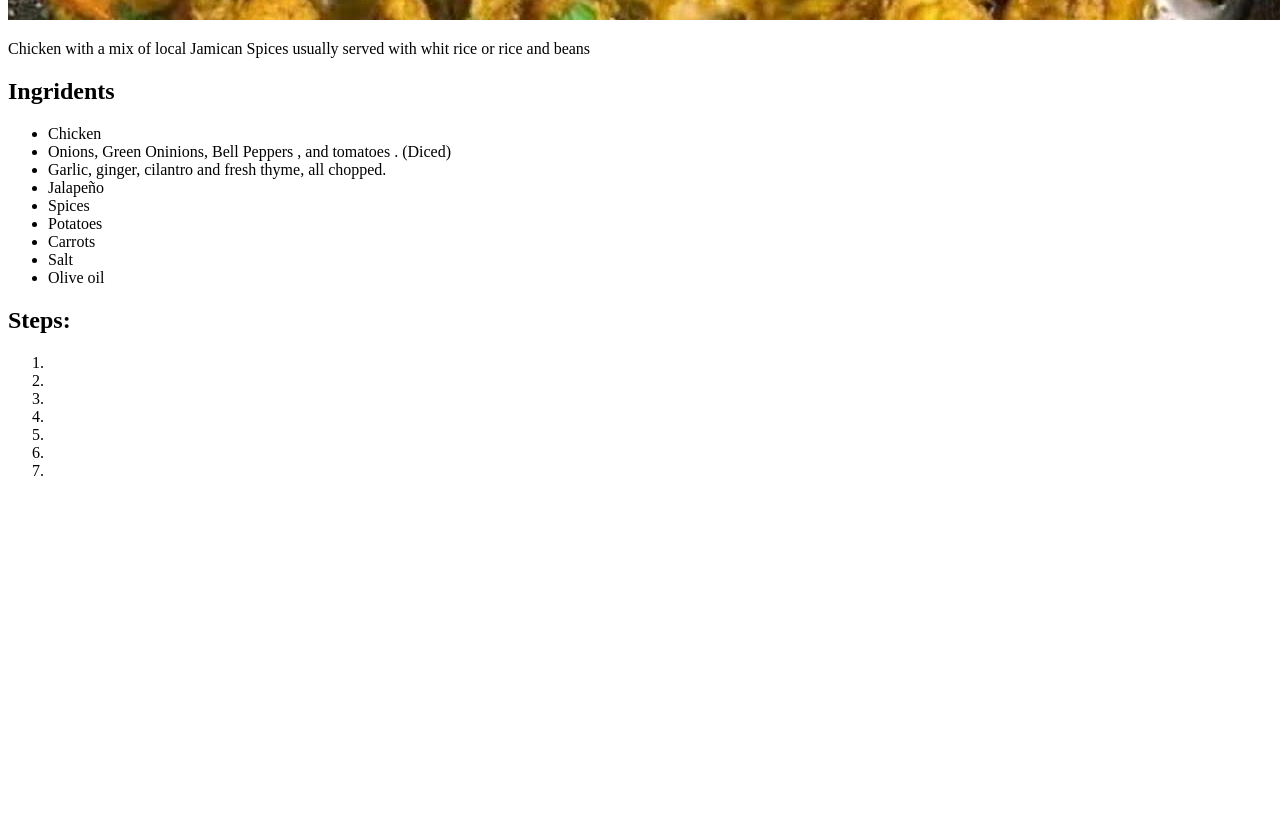
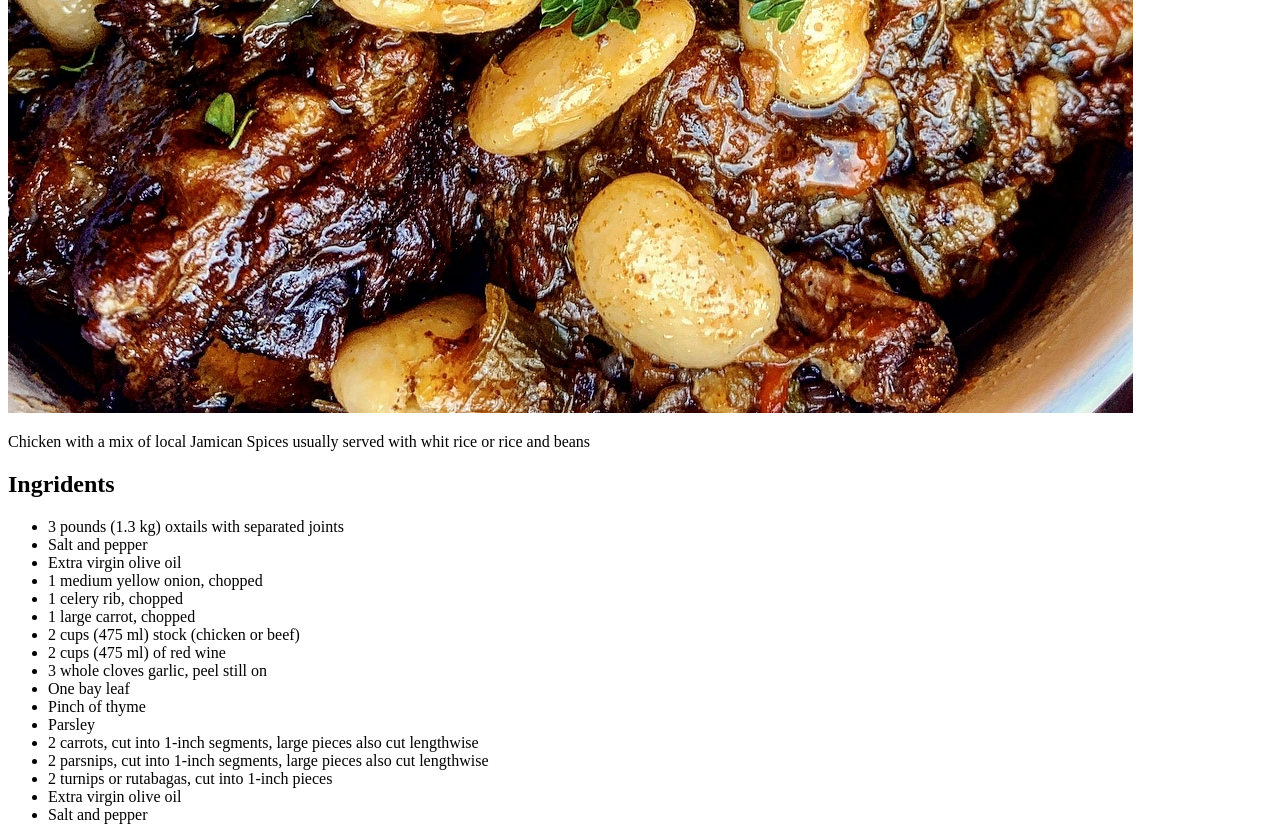
Before and after one commit to Hubiscus/Recipe_page_projects, a plain HTML site: page pages/Oxtail.html in a window 1280 px wide. Shown: the part 780-1606 px from the top of the page. Before the commit the page ends 1276 px from the top, so only its background shows below. Drawn offline with Linux system fonts and the light colour scheme.

Commit message:
Add unique content pertaining to each recipe and further flesh the pages out

```diff
--- a/pages/Oxtail.html
+++ b/pages/Oxtail.html
@@ -3,35 +3,44 @@
 <html lang="en">
     <head>
         <meta charset="utf-8">
-        <title>Curry Chicken Recipe from home</title>
+        <title>Oxtail Recipe from home</title>
     </head>
 
 
     <body>
-    <h1>Curry Chicken Recipe</h1>
-    <img src="/images/unnamed.jpg">
+    <h1>Oxtail Recipe</h1>
+    <img src="/images/oxtail.jpg">
     <p>Chicken with a mix of local Jamican Spices usually served with whit rice or rice and beans</p>
     <h2>Ingridents</h2>
     <ul>
-        <li>Chicken</li>
-        <li>Onions, Green Oninions, Bell Peppers , and tomatoes . (Diced)</li>
-        <li>Garlic, ginger, cilantro and fresh thyme, all chopped. </li>
-        <li>Jalapeño</li>
-        <li>Spices</li>
-        <li>Potatoes</li>
-        <li>Carrots</li>
-        <li>Salt</li>
-        <li>Olive oil</li>
+        <li>3 pounds (1.3 kg) oxtails with separated joints</li>
+        <li>Salt and pepper</li>
+        <li>Extra virgin olive oil</li>
+        <li>1 medium yellow onion, chopped</li>
+        <li>1 celery rib, chopped</li>
+        <li>1 large carrot, chopped</li>
+        <li>2 cups (475 ml) stock (chicken or beef)</li>
+        <li>2 cups (475 ml) of red wine</li>
+        <li>3 whole cloves garlic, peel still on</li>
+        <li>One bay leaf</li>
+        <li>Pinch of thyme</li>
+        <li>Parsley</li>
+        <li>2 carrots, cut into 1-inch segments, large pieces also cut lengthwise
+        </li>
+        <li>2 parsnips, cut into 1-inch segments, large pieces also cut lengthwise</li>
+        <li>2 turnips or rutabagas, cut into 1-inch pieces</li>
+        <li>Extra virgin olive oil</li>
+        <li>Salt and pepper</li>
     </ul>
     <h2><strong>Steps:</strong></h2>
     <ol>
-        <li></li>
-        <li></li>
-        <li></li>
-        <li></li>
-        <li></li>
-        <li></li>
-        <li></li>
+        <li>Brown the Oxtail</li>
+        <li>Saute Onions,Carrots, celery</li>
+        <li>Add oxtails , garlic,bay leaf, thyme,Salt, stock, wine, then simmer</li>
+        <li>Roast root vegetables</li>
+        <li>Skim fat</li>
+        <li>Strain solids from cooking liquid, reduce liquids</li>
+        <li>Add back oxtails , roasted vegetables</li>
     </ol>
     </body>
 </html>
```
Also changed, not shown: pages/Jerk_Chicken.html (+14 -10 lines), images/Jerk-Chicken-Copy.jpg (added), images/oxtail.jpg (added).
